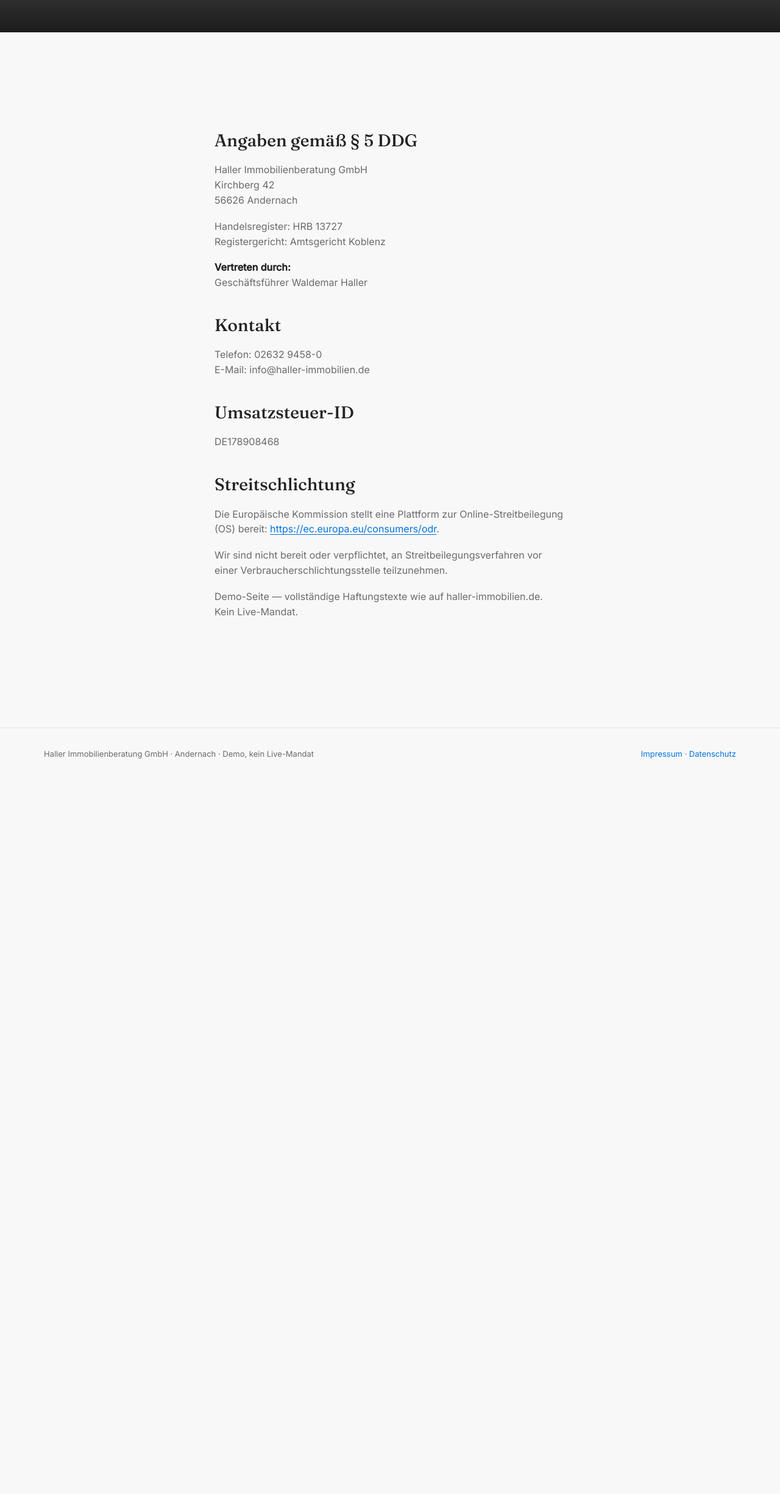
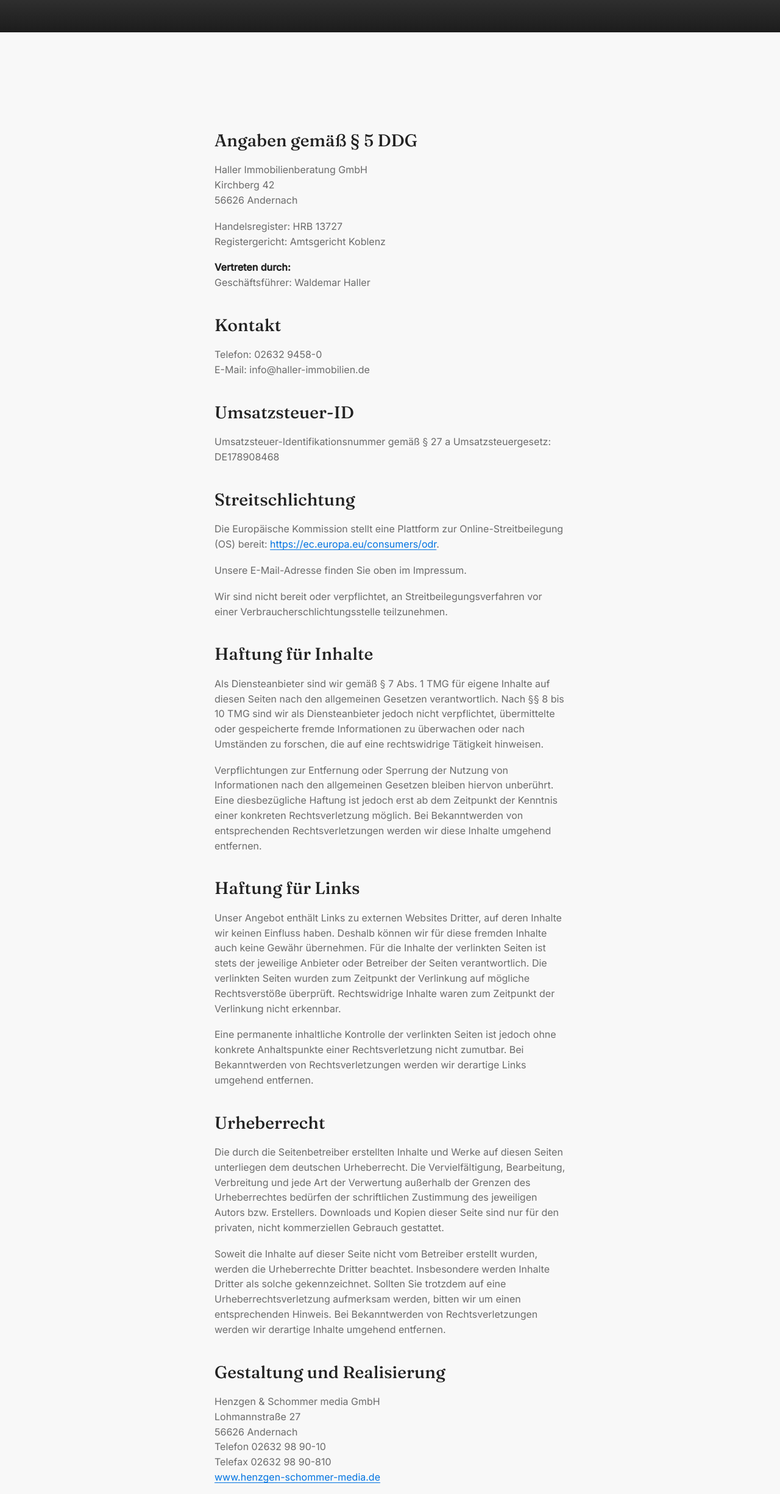
Before and after one commit to ritzaisolutions-dotcom/haller-haven-demo, a plain HTML site: page impressum.html in a window 1280 px wide. Shown: the part 331-2781 px from the top of the page at 61% size. Before the commit the page ends 1641 px from the top, so only its background shows below. Drawn offline with Linux system fonts and the light colour scheme; grey boxes are pictures that could not be loaded.

Commit message:
Fill impressum with full legal text from haller-immobilien.de.
Co-authored-by: Cursor <cursoragent@cursor.com>

```diff
--- a/impressum.html
+++ b/impressum.html
@@ -25,17 +25,48 @@
 
 <section class="page narrow prose">
   <h2>Angaben gemäß § 5 DDG</h2>
-  <p>Haller Immobilienberatung GmbH<br>Kirchberg 42<br>56626 Andernach</p>
-  <p>Handelsregister: HRB 13727<br>Registergericht: Amtsgericht Koblenz</p>
-  <p><strong>Vertreten durch:</strong><br>Geschäftsführer Waldemar Haller</p>
+  <p>Haller Immobilienberatung GmbH<br>
+  Kirchberg 42<br>
+  56626 Andernach</p>
+  <p>Handelsregister: HRB 13727<br>
+  Registergericht: Amtsgericht Koblenz</p>
+  <p><strong>Vertreten durch:</strong><br>
+  Geschäftsführer: Waldemar Haller</p>
+
   <h2>Kontakt</h2>
-  <p>Telefon: 02632 9458-0<br>E-Mail: info@haller-immobilien.de</p>
+  <p>Telefon: 02632 9458-0<br>
+  E-Mail: info@haller-immobilien.de</p>
+
   <h2>Umsatzsteuer-ID</h2>
-  <p>DE178908468</p>
+  <p>Umsatzsteuer-Identifikationsnummer gemäß § 27 a Umsatzsteuergesetz:<br>
+  DE178908468</p>
+
   <h2>Streitschlichtung</h2>
   <p>Die Europäische Kommission stellt eine Plattform zur Online-Streitbeilegung (OS) bereit: <a href="https://ec.europa.eu/consumers/odr" rel="noopener">https://ec.europa.eu/consumers/odr</a>.</p>
+  <p>Unsere E-Mail-Adresse finden Sie oben im Impressum.</p>
   <p>Wir sind nicht bereit oder verpflichtet, an Streitbeilegungsverfahren vor einer Verbraucherschlichtungsstelle teilzunehmen.</p>
-  <p class="muted-note">Demo-Seite — vollständige Haftungstexte wie auf haller-immobilien.de. Kein Live-Mandat.</p>
+
+  <h2>Haftung für Inhalte</h2>
+  <p>Als Diensteanbieter sind wir gemäß § 7 Abs. 1 TMG für eigene Inhalte auf diesen Seiten nach den allgemeinen Gesetzen verantwortlich. Nach §§ 8 bis 10 TMG sind wir als Diensteanbieter jedoch nicht verpflichtet, übermittelte oder gespeicherte fremde Informationen zu überwachen oder nach Umständen zu forschen, die auf eine rechtswidrige Tätigkeit hinweisen.</p>
+  <p>Verpflichtungen zur Entfernung oder Sperrung der Nutzung von Informationen nach den allgemeinen Gesetzen bleiben hiervon unberührt. Eine diesbezügliche Haftung ist jedoch erst ab dem Zeitpunkt der Kenntnis einer konkreten Rechtsverletzung möglich. Bei Bekanntwerden von entsprechenden Rechtsverletzungen werden wir diese Inhalte umgehend entfernen.</p>
+
+  <h2>Haftung für Links</h2>
+  <p>Unser Angebot enthält Links zu externen Websites Dritter, auf deren Inhalte wir keinen Einfluss haben. Deshalb können wir für diese fremden Inhalte auch keine Gewähr übernehmen. Für die Inhalte der verlinkten Seiten ist stets der jeweilige Anbieter oder Betreiber der Seiten verantwortlich. Die verlinkten Seiten wurden zum Zeitpunkt der Verlinkung auf mögliche Rechtsverstöße überprüft. Rechtswidrige Inhalte waren zum Zeitpunkt der Verlinkung nicht erkennbar.</p>
+  <p>Eine permanente inhaltliche Kontrolle der verlinkten Seiten ist jedoch ohne konkrete Anhaltspunkte einer Rechtsverletzung nicht zumutbar. Bei Bekanntwerden von Rechtsverletzungen werden wir derartige Links umgehend entfernen.</p>
+
+  <h2>Urheberrecht</h2>
+  <p>Die durch die Seitenbetreiber erstellten Inhalte und Werke auf diesen Seiten unterliegen dem deutschen Urheberrecht. Die Vervielfältigung, Bearbeitung, Verbreitung und jede Art der Verwertung außerhalb der Grenzen des Urheberrechtes bedürfen der schriftlichen Zustimmung des jeweiligen Autors bzw. Erstellers. Downloads und Kopien dieser Seite sind nur für den privaten, nicht kommerziellen Gebrauch gestattet.</p>
+  <p>Soweit die Inhalte auf dieser Seite nicht vom Betreiber erstellt wurden, werden die Urheberrechte Dritter beachtet. Insbesondere werden Inhalte Dritter als solche gekennzeichnet. Sollten Sie trotzdem auf eine Urheberrechtsverletzung aufmerksam werden, bitten wir um einen entsprechenden Hinweis. Bei Bekanntwerden von Rechtsverletzungen werden wir derartige Inhalte umgehend entfernen.</p>
+
+  <h2>Gestaltung und Realisierung</h2>
+  <p>Henzgen &amp; Schommer media GmbH<br>
+  Lohmannstraße 27<br>
+  56626 Andernach<br>
+  Telefon 02632 98 90-10<br>
+  Telefax 02632 98 90-810<br>
+  <a href="https://henzgen-schommer.de/" rel="noopener">www.henzgen-schommer-media.de</a></p>
+
+  <p class="muted-note">Demo-Hinweis: Textstand wie auf haller-immobilien.de/impressum/. Diese Seite ist Teil einer Design-Demo, kein Live-Mandat.</p>
 </section>
 
 <footer>
```
